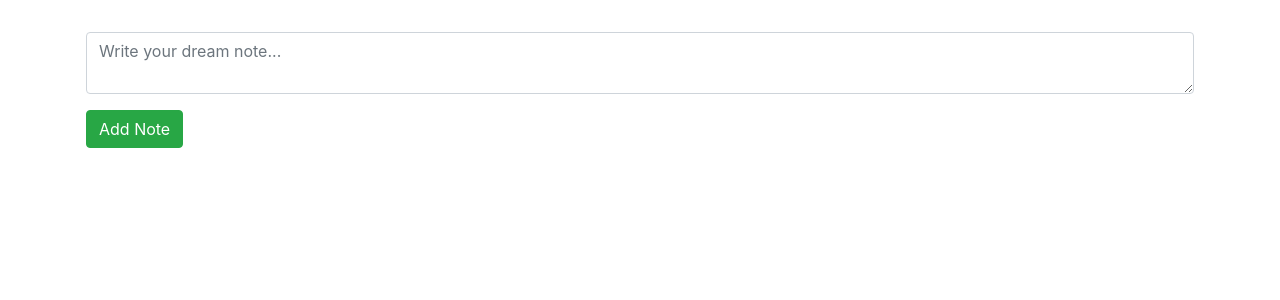
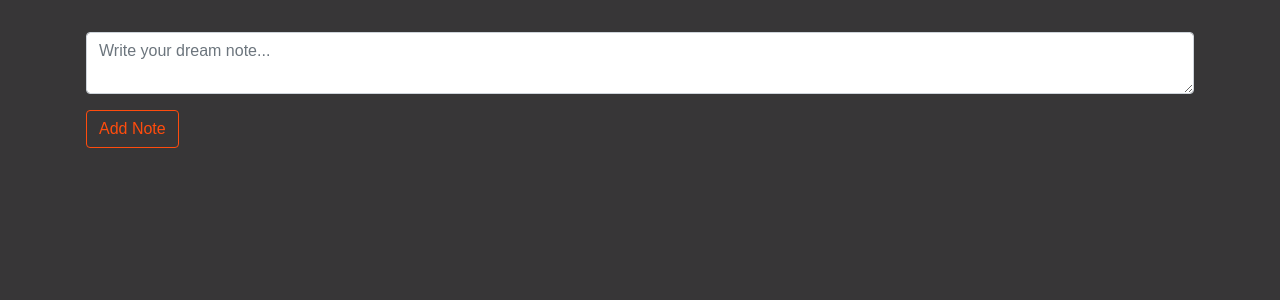
Before and after one commit to emmanuelkamala/notebook, a React (Create React App) app: page / in a window 1280 px wide. Shown: the top 300 px of the page. Built offline with nearby package versions, Linux system fonts and the light colour scheme.

Commit message:
Add css file

```diff
--- /dev/null
+++ b/src/index.css
@@ -0,0 +1,46 @@
+* {
+  margin: 0;
+}
+
+body {
+  background-color: #373637;
+  color: #FF4C0D;
+  font-family: Arial, Helvetica, sans-serif;
+}
+
+hr {
+  background-color: #ca04ec;
+}
+
+.importantNotes {
+  color: #ca04ec;
+}
+
+.importantNotes .btn:hover {
+  background: #ca04ec;
+  color: #fff;
+  border: 1px solid #ca04ec;
+  outline: none;
+}
+
+.card {
+  background: transparent !important;
+  box-shadow: 5px 5px 8px #1e1d1e,
+      -5px -5px 8px #484748;
+  width: 15rem;
+}
+
+.btn {
+  background: transparent;
+  color: inherit;
+  border: 1px solid;
+  outline: none;
+  margin-top: 1rem;
+}
+
+.btn:hover {
+  background: #FF4C0D;
+  color: #fff;
+  border: 1px solid #FF4C0D;
+  outline: none;
+}
--- a/src/index.js
+++ b/src/index.js
@@ -1,6 +1,7 @@
 import React from 'react';
 import ReactDOM from 'react-dom';
 import App from './App';
+import './index.css';
 
 ReactDOM.render(
   <React.StrictMode>
```
